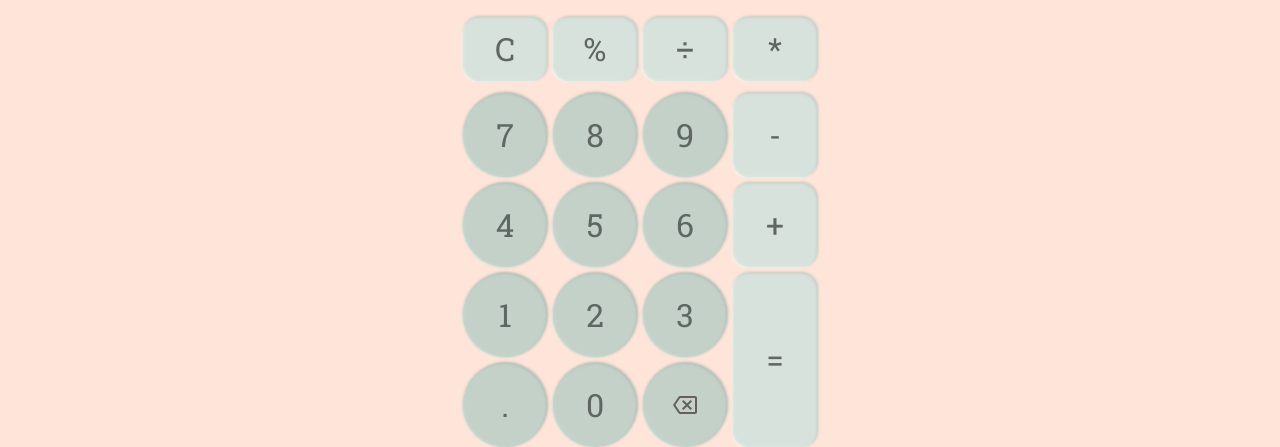
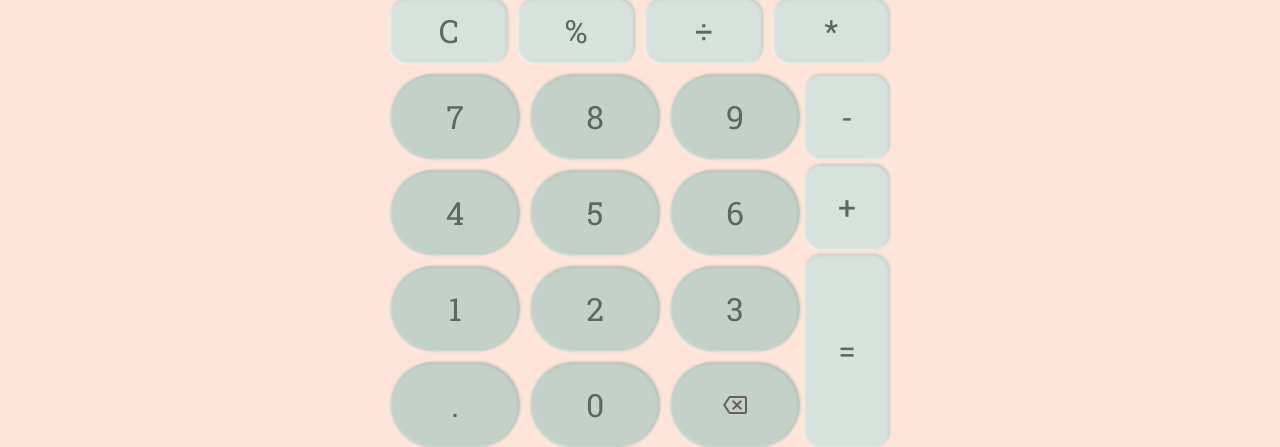
Before and after one commit to Reichenberg/MathMaster3000, a plain HTML site: page index.html in a window 1280 px wide. Shown: the part 353-800 px from the top of the page. Drawn offline with Linux system fonts and the light colour scheme.

Commit message:
small desktop adjustments

```diff
--- a/styles/global.css
+++ b/styles/global.css
@@ -96,6 +96,10 @@ body {
     gap: 6px;
     margin-bottom: 12px;
     margin-top: 32px;
+    @media only screen and (min-width : 1025px) {
+        gap: 12px;
+
+    }
 }
 
 .button-container {
@@ -110,6 +114,13 @@ body {
     grid-template-rows: 1fr 1fr 1fr 1fr;
     gap: 6px;
     justify-items: center;
+
+    @media only screen and (min-width : 1025px) {
+        grid-template-columns: 128px 128px 128px;
+        gap: 12px;
+
+    }
+
 }
 
 .side-actions {
```
